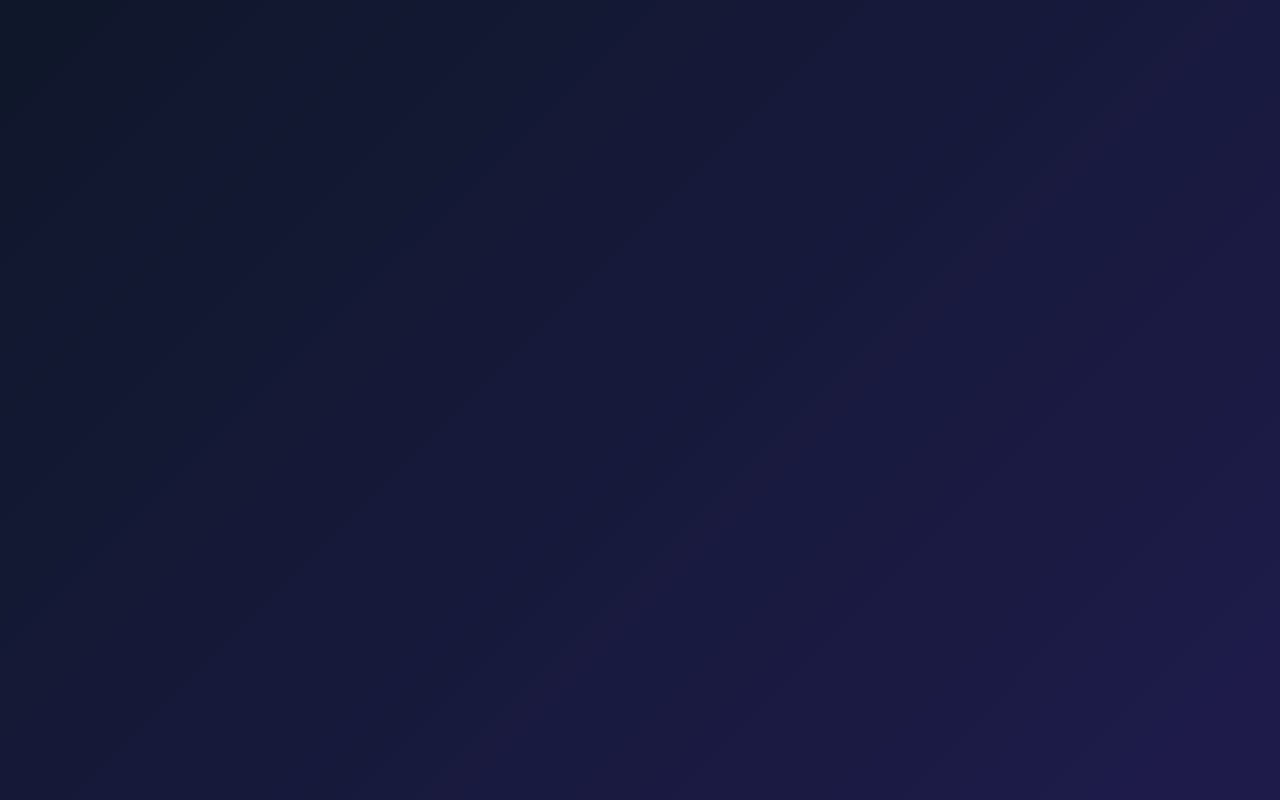
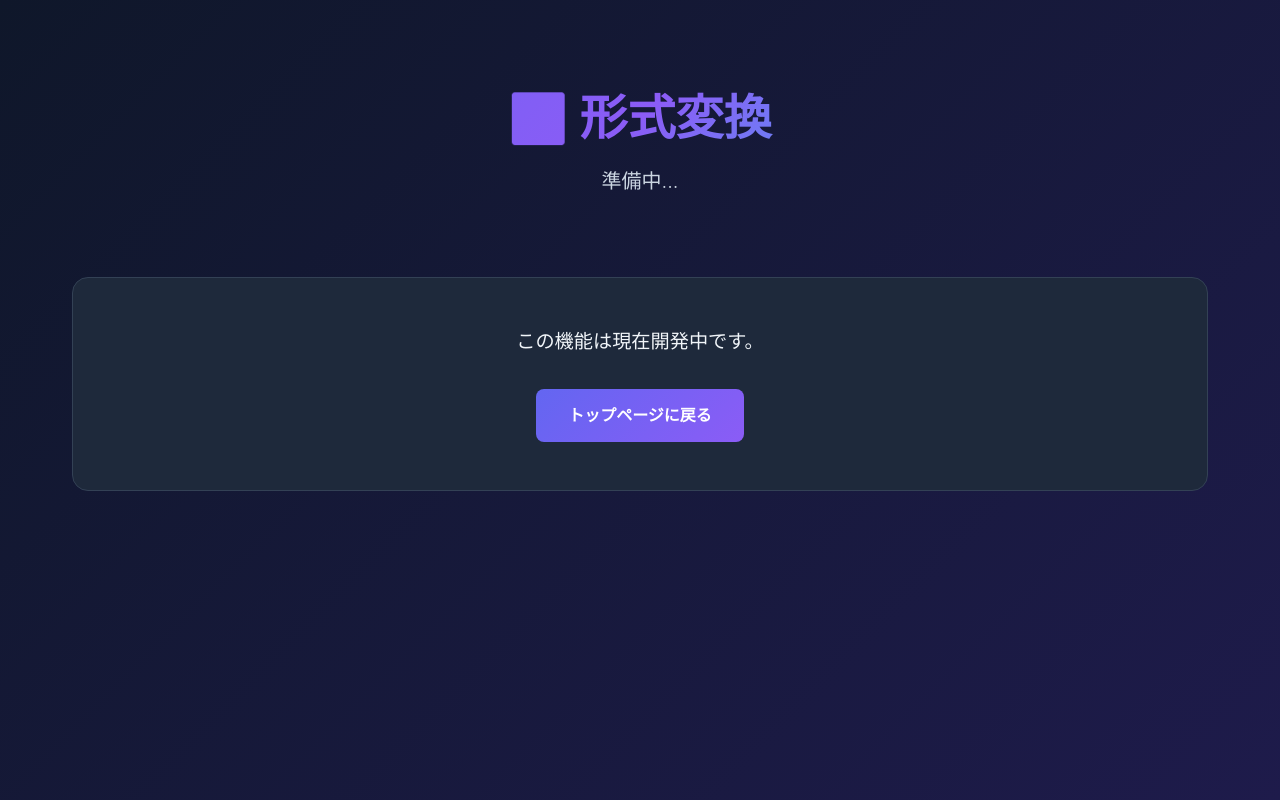
Before and after one commit to svertkatter/pixel-studio, a Nuxt app: page /convert in a window 1280 px wide. Before the commit this address had no page. Built offline with nearby package versions, Linux system fonts and the light colour scheme.

Commit message:
プリレンダリングエラーを解決するためプレースホルダーページを追加
compress、removebg、convertページのプレースホルダーを作成し、
静的サイト生成時の404エラーを解消。

```diff
--- /dev/null
+++ b/pages/compress.vue
@@ -0,0 +1,24 @@
+<template>
+  <div class="container">
+    <header class="header">
+      <h1 class="logo">🗜️ 画像圧縮</h1>
+      <p class="tagline">準備中...</p>
+    </header>
+
+    <main class="main-content">
+      <div class="info-box" style="text-align: center; padding: 3rem;">
+        <p style="font-size: 1.2rem; margin-bottom: 2rem;">この機能は現在開発中です。</p>
+        <NuxtLink to="/" class="feature-button">トップページに戻る</NuxtLink>
+      </div>
+    </main>
+  </div>
+</template>
+
+<script setup>
+useHead({
+  title: '画像圧縮 - Pixel Studio',
+  meta: [
+    { name: 'description', content: '画像圧縮機能（準備中）' }
+  ]
+})
+</script>
--- /dev/null
+++ b/pages/convert.vue
@@ -0,0 +1,24 @@
+<template>
+  <div class="container">
+    <header class="header">
+      <h1 class="logo">🔄 形式変換</h1>
+      <p class="tagline">準備中...</p>
+    </header>
+
+    <main class="main-content">
+      <div class="info-box" style="text-align: center; padding: 3rem;">
+        <p style="font-size: 1.2rem; margin-bottom: 2rem;">この機能は現在開発中です。</p>
+        <NuxtLink to="/" class="feature-button">トップページに戻る</NuxtLink>
+      </div>
+    </main>
+  </div>
+</template>
+
+<script setup>
+useHead({
+  title: '形式変換 - Pixel Studio',
+  meta: [
+    { name: 'description', content: '形式変換機能（準備中）' }
+  ]
+})
+</script>
--- /dev/null
+++ b/pages/removebg.vue
@@ -0,0 +1,24 @@
+<template>
+  <div class="container">
+    <header class="header">
+      <h1 class="logo">✂️ 背景削除</h1>
+      <p class="tagline">準備中...</p>
+    </header>
+
+    <main class="main-content">
+      <div class="info-box" style="text-align: center; padding: 3rem;">
+        <p style="font-size: 1.2rem; margin-bottom: 2rem;">この機能は現在開発中です。</p>
+        <NuxtLink to="/" class="feature-button">トップページに戻る</NuxtLink>
+      </div>
+    </main>
+  </div>
+</template>
+
+<script setup>
+useHead({
+  title: '背景削除 - Pixel Studio',
+  meta: [
+    { name: 'description', content: '背景削除機能（準備中）' }
+  ]
+})
+</script>
```
